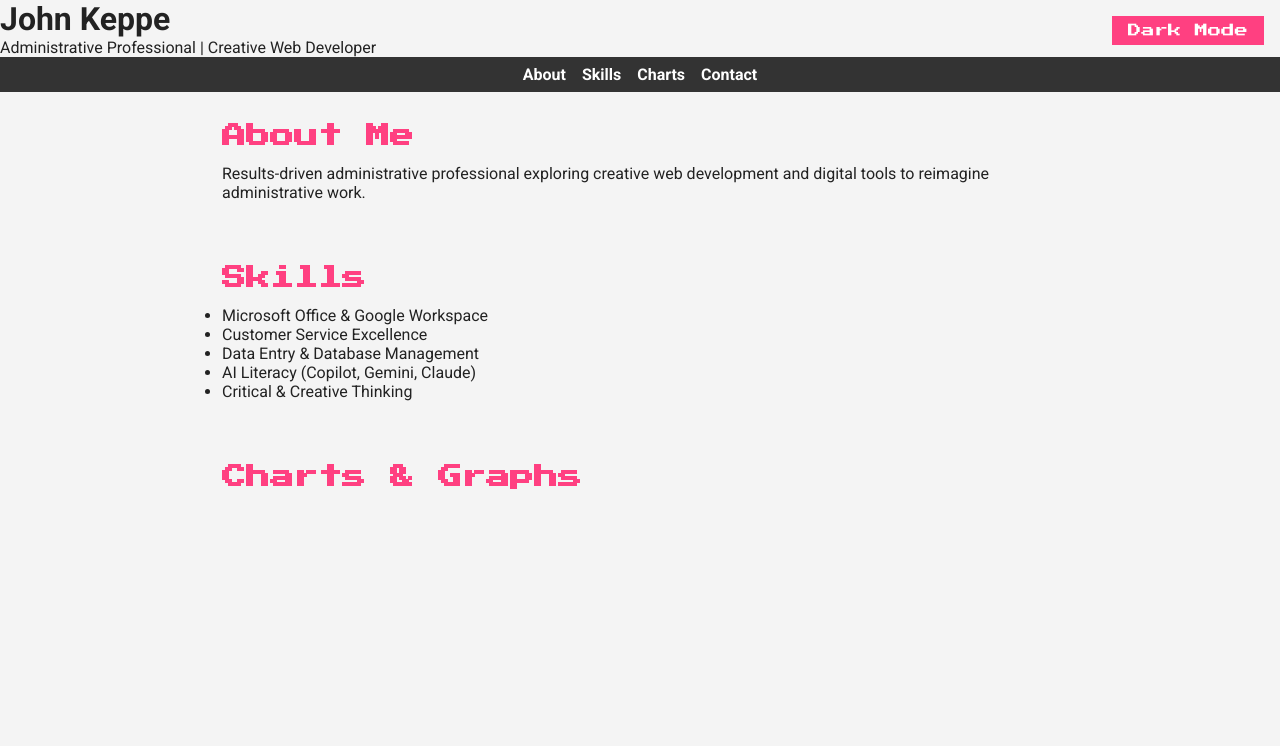
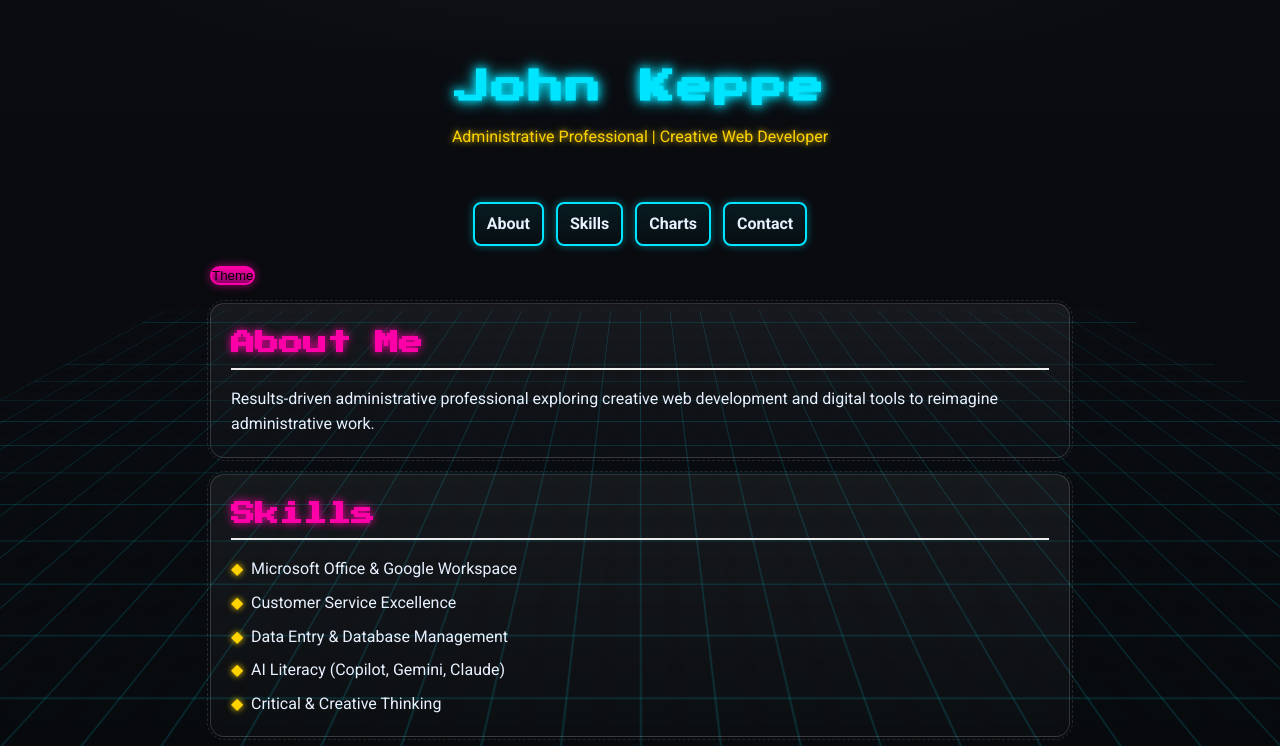
Before and after one commit to john-keppe/portfolio, a plain HTML site: page index.html in a window 1280 px wide. Shown: the top 746 px of the page. Drawn offline with nearby package versions, Linux system fonts and the light colour scheme.

Commit message:
Update index.html

```diff
--- a/index.html
+++ b/index.html
@@ -6,115 +6,21 @@
   <title>John Keppe Portfolio</title>
 
   <!-- Favicon -->
-  <link rel="icon" type="image/png" href="favicon.png"> <!-- replace with your saved GitHub favicon path -->
+  <link rel="icon" type="image/png" href="favicon.png"> <!-- replace with your favicon path -->
 
-  <link rel="stylesheet" href="retro.css">
-
-  <!-- Retro + Modern Fonts -->
+  <!-- Fonts -->
   <link href="https://fonts.googleapis.com/css2?family=Press+Start+2P&family=Roboto:wght@400;700&display=swap" rel="stylesheet">
 
   <!-- Chart.js -->
   <script src="https://cdn.jsdelivr.net/npm/chart.js"></script>
 
-  <style>
-    /* Reset + Base */
-    * { margin: 0; padding: 0; box-sizing: border-box; }
-    body {
-      font-family: 'Roboto', sans-serif;
-      background: var(--bg-color);
-      color: var(--text-color);
-      transition: background 0.3s, color 0.3s;
-    }
-    :root {
-      --bg-color: #f4f4f4;
-      --text-color: #222;
-      --accent-color: #ff4081;
-    }
-    body.dark {
-      --bg-color: #121212;
-      --text-color: #f4f4f4;
-      --accent-color: #00e5ff;
-    }
+  <!-- Stylesheets -->
+  <link rel="stylesheet" href="style.css">   <!-- modern default -->
+  <link rel="stylesheet" href="retro.css">   <!-- retro variant -->
+</head>
 
-    <body class="theme-retro">
-
-    header {
-      background: var(--accent-color);
-      padding: 1rem;
-      text-align: center;
-      font-family: 'Press Start 2P', cursive;
-      color: #fff;
-    }
-
-    nav {
-      display: flex;
-      justify-content: center;
-      gap: 1rem;
-      background: #333;
-      padding: 0.5rem;
-    }
-    nav a {
-      color: #fff;
-      text-decoration: none;
-      font-weight: bold;
-    }
-
-    section {
-      padding: 2rem;
-      max-width: 900px;
-      margin: auto;
-    }
-
-    h2 {
-      margin-bottom: 1rem;
-      font-family: 'Press Start 2P', cursive;
-      color: var(--accent-color);
-    }
-
-    /* Dark Mode Toggle */
-    .toggle-btn {
-      position: fixed;
-      top: 1rem;
-      right: 1rem;
-      background: var(--accent-color);
-      border: none;
-      padding: 0.5rem 1rem;
-      cursor: pointer;
-      color: #fff;
-      font-family: 'Press Start 2P', cursive;
-    }
-
-    /* Scroll to Top */
-    #scrollTopBtn {
-      display: none;
-      position: fixed;
-      bottom: 20px;
-      right: 20px;
-      z-index: 99;
-      background: var(--accent-color);
-      color: white;
-      border: none;
-      padding: 10px;
-      border-radius: 50%;
-      cursor: pointer;
-      font-size: 18px;
-    }
-
-    footer {
-      text-align: center;
-      padding: 1rem;
-      background: #333;
-      color: #fff;
-      margin-top: 2rem;
-    }
-
-    /* Responsive */
-    @media (max-width: 600px) {
-      nav { flex-direction: column; }
-    }
-  </style>
-</head>
-<body>
+<body class="theme-retro"> <!-- apply retro theme here -->
+  <!-- Neon grid background -->
   <div class="retro-grid" aria-hidden="true"></div>
 
   <header>
@@ -129,7 +35,8 @@
     <a href="#contact">Contact</a>
   </nav>
 
-  <button class="toggle-btn" onclick="toggleDarkMode()">Dark Mode</button>
+  <!-- Theme + Dark Mode Toggle -->
+  <button class="toggle-btn" onclick="toggleTheme()">Theme</button>
 
   <section id="about">
     <h2>About Me</h2>
@@ -166,8 +73,9 @@
   <button onclick="scrollToTop()" id="scrollTopBtn">&#8679;</button>
 
   <script>
-    // Dark Mode Toggle
-    function toggleDarkMode() {
+    // Theme Toggle (retro vs modern + dark mode)
+    function toggleTheme() {
+      document.body.classList.toggle("theme-retro");
       document.body.classList.toggle("dark");
     }
 
@@ -209,12 +117,6 @@
         }
       }
     });
-
-    <button class="toggle-btn" onclick="toggleTheme()">Theme</button>
-<script>
-  function toggleTheme() {
-    document.body.classList.toggle('theme-retro');
-  }
   </script>
 </body>
 </html>
```
